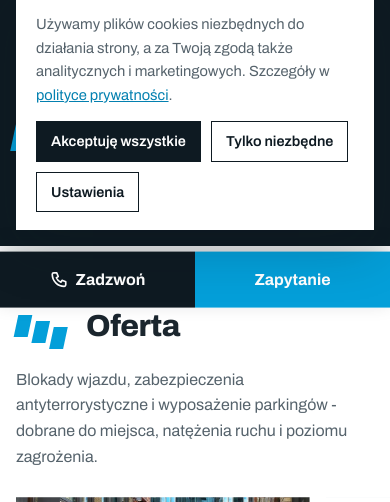
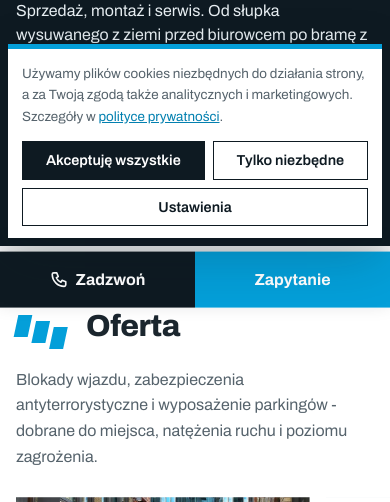
Before and after one commit to Disaster26/herz-koncepcja, a plain HTML site: page index.html in a window 390 px wide. Shown: the part 598-1100 px from the top of the page. Drawn offline with Linux system fonts and the light colour scheme.

Commit message:
Poprawki po testach: mozaika, logo, baner cookies na telefonie

```diff
--- a/style.css
+++ b/style.css
@@ -256,5 +256,7 @@ form .btn{justify-self:start;grid-column:1/-1;margin-left:6px}
   .mob a + a{background:var(--blue)}
   .mob svg{width:18px;height:18px}
   .ftr{padding-bottom:84px}
+  .ck{left:8px;bottom:8px;width:calc(100% - 16px);padding:14px 14px 12px;font-size:.84rem}
+  .ck .bt{gap:8px}.ck .bt button{flex:1 1 auto;padding:11px 10px}
 }
 @media (prefers-reduced-motion:reduce){html{scroll-behavior:auto}.card .ph img{transition:none}}
```
